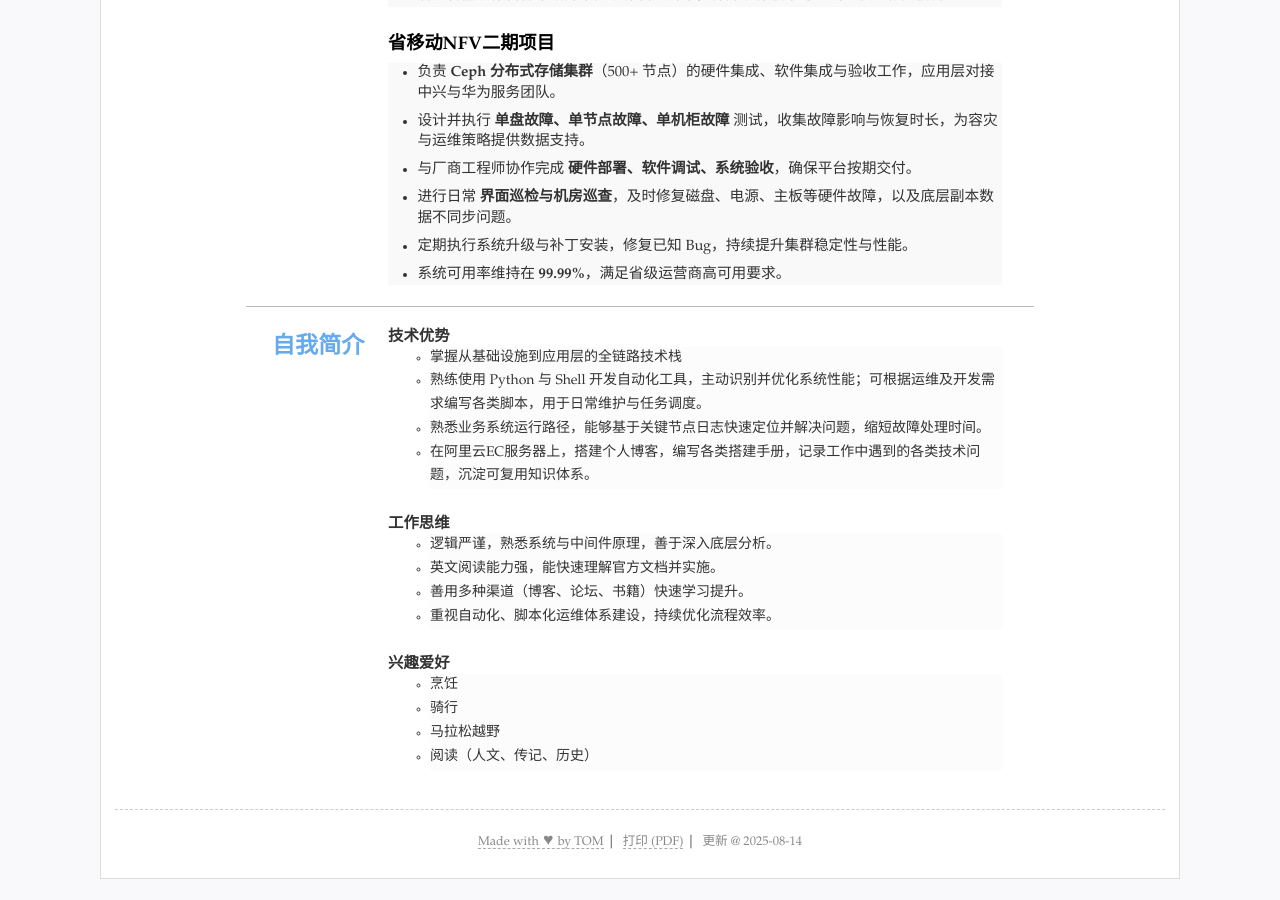
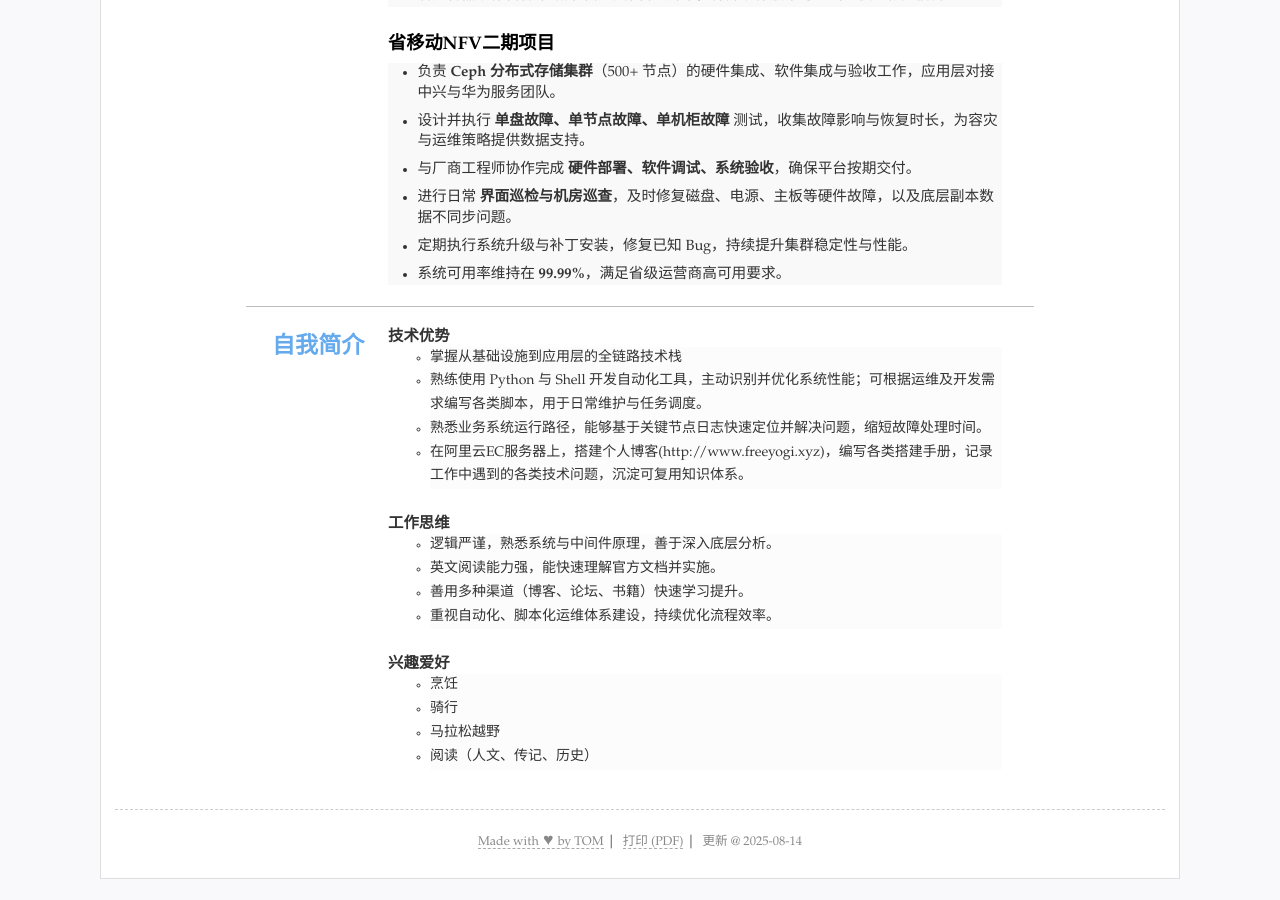
Before and after one commit to YogaTom/resume, a Jekyll site: the page built from index.html, in a window 1280 px wide and 900 px high, scrolled down 2380 px. Built offline with Jekyll 4.4.1, drawn with Linux system fonts in a browser that asks for light colours; part of the change alters nothing that is shown.

Commit message:
Update resume.yml

```diff
--- a/_data/resume.yml
+++ b/_data/resume.yml
@@ -125,7 +125,7 @@ others: #其他列表显示
     - 掌握从基础设施到应用层的全链路技术栈
     - 熟练使用 Python 与 Shell 开发自动化工具，主动识别并优化系统性能；可根据运维及开发需求编写各类脚本，用于日常维护与任务调度。
     - 熟悉业务系统运行路径，能够基于关键节点日志快速定位并解决问题，缩短故障处理时间。
-    - 在阿里云EC服务器上，搭建个人博客，编写各类搭建手册，记录工作中遇到的各类技术问题，沉淀可复用知识体系。
+    - 在阿里云EC服务器上，搭建个人博客(http://www.freeyogi.xyz)，编写各类搭建手册，记录工作中遇到的各类技术问题，沉淀可复用知识体系。
   - title: 工作思维
     list:
     - 逻辑严谨，熟悉系统与中间件原理，善于深入底层分析。
```
